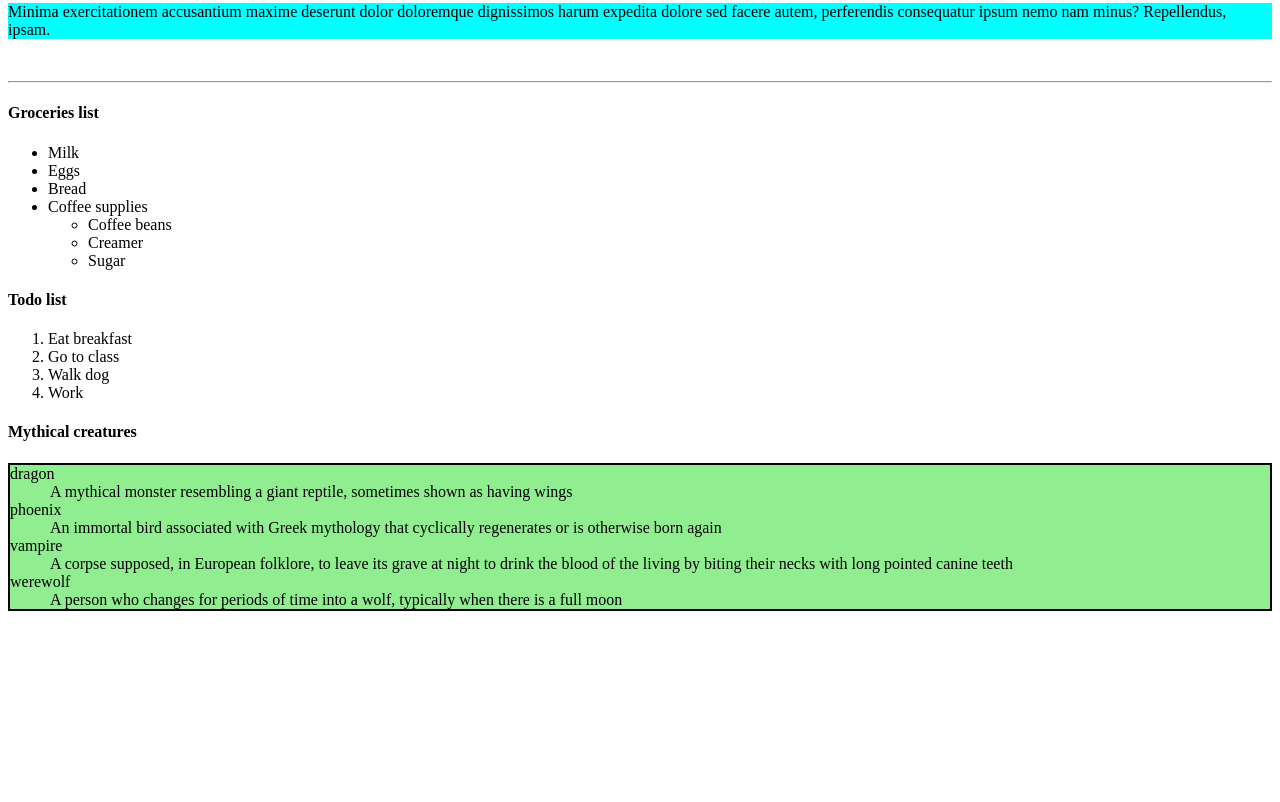
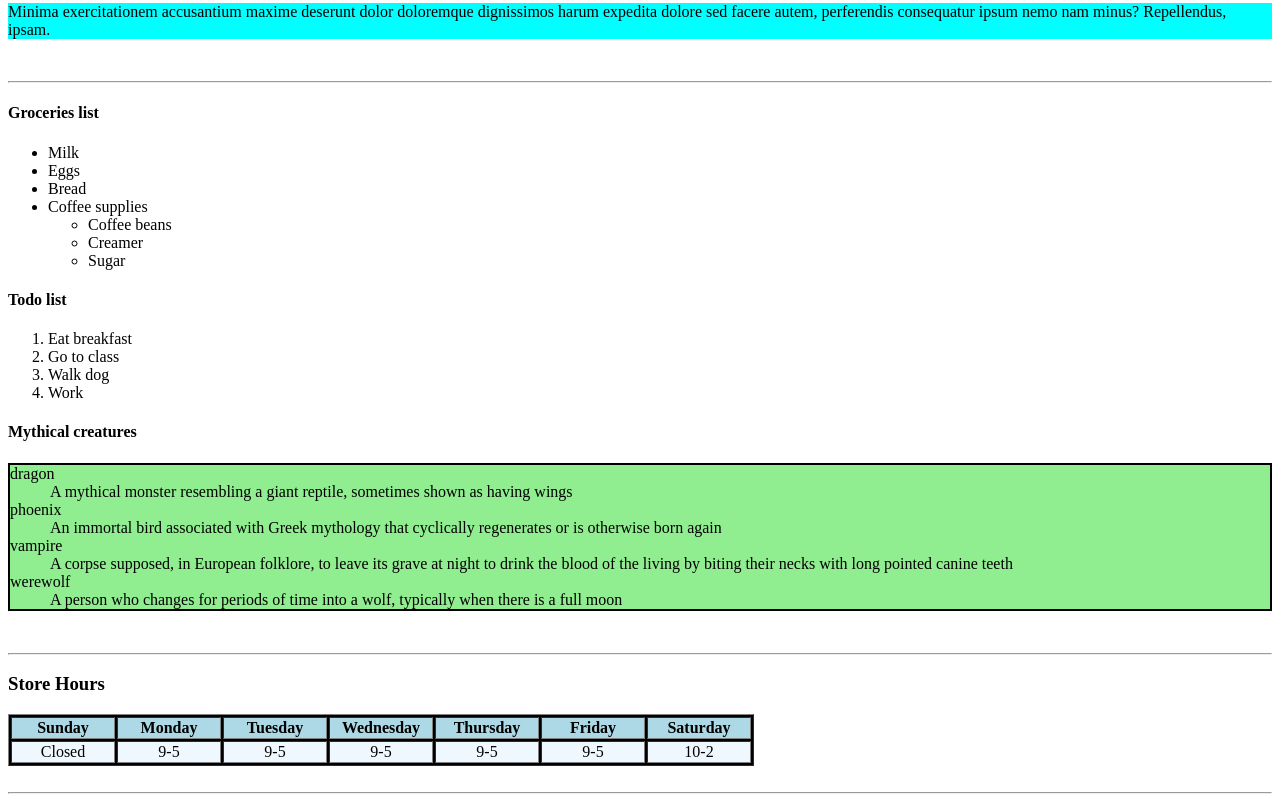
Before and after one commit to magiccow444/magiccow444.github.io, a plain HTML site: page index.html in a window 1280 px wide. Shown: the part 1831-2633 px from the top of the page. Before the commit the page ends 2458 px from the top, so only its background shows below. Drawn offline with Linux system fonts and the light colour scheme.

Commit message:
Learned tables

```diff
--- a/index.html
+++ b/index.html
@@ -136,6 +136,40 @@
             <dd>A person who changes for periods of time into a wolf, typically when there is a full moon</dd>
         </dl>
 
+        <br>
+        <hr>
+
+        <!-- Table -->
+
+        <h3>Store Hours</h3>
+
+        <table border="1" style="background-color: black;">
+            <tr align="center" style="background-color: lightblue;">
+                <th width="100">Sunday</th>
+                <th width="100">Monday</th>
+                <th width="100">Tuesday</th>
+                <th width="100">Wednesday</th>
+                <th width="100">Thursday</th>
+                <th width="100">Friday</th>
+                <th width="100">Saturday</th>
+            </tr>
+            <tr align="center" style="background-color: aliceblue;">
+                <td>Closed</td>
+                <td>9-5</td>
+                <td>9-5</td>
+                <td>9-5</td>
+                <td>9-5</td>
+                <td>9-5</td>
+                <td>10-2</td>
+            </tr>
+
+        </table>
+
+        <br>
+        <hr>
+
+
+
     </body>
 
 </html>
```
